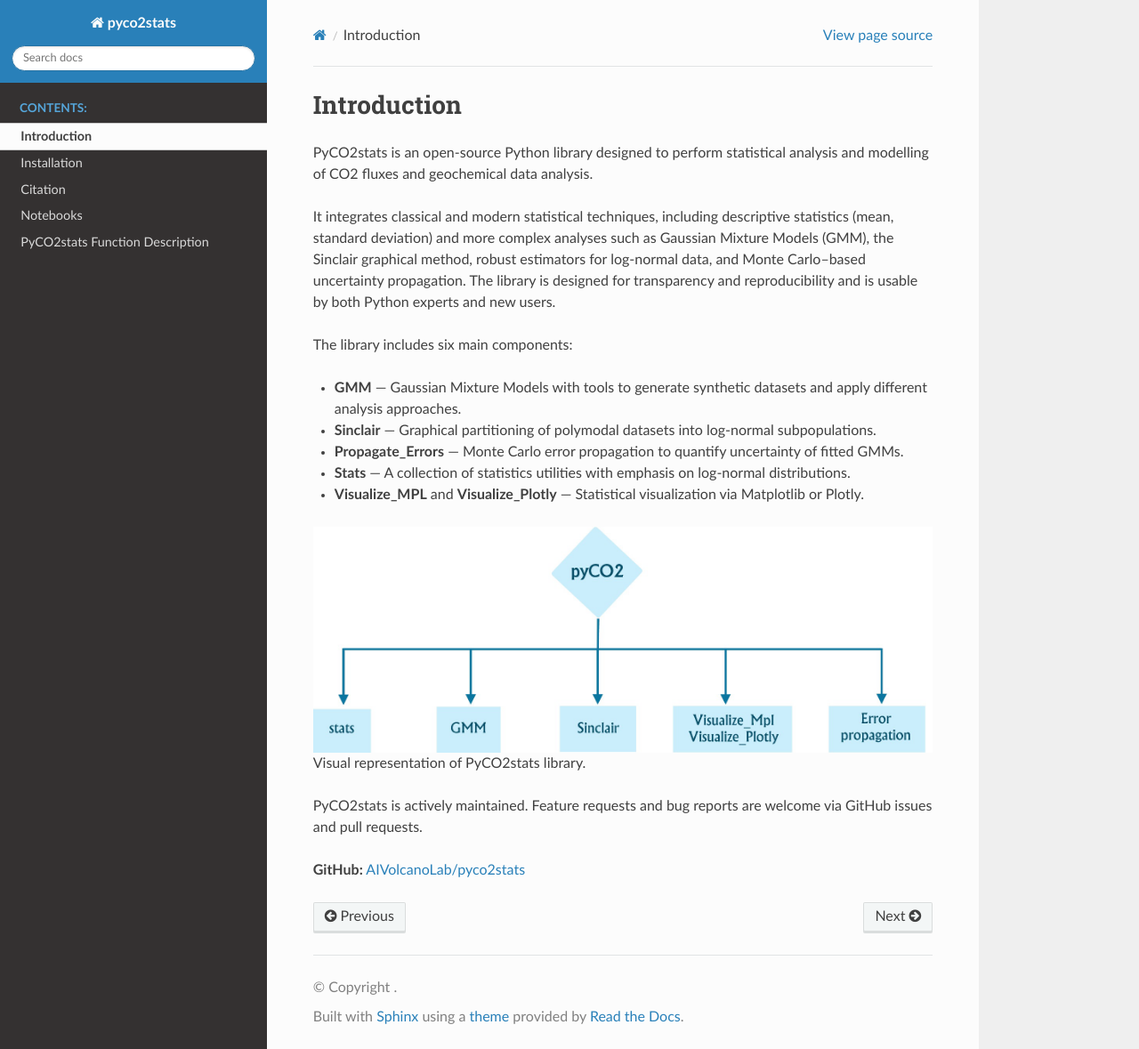
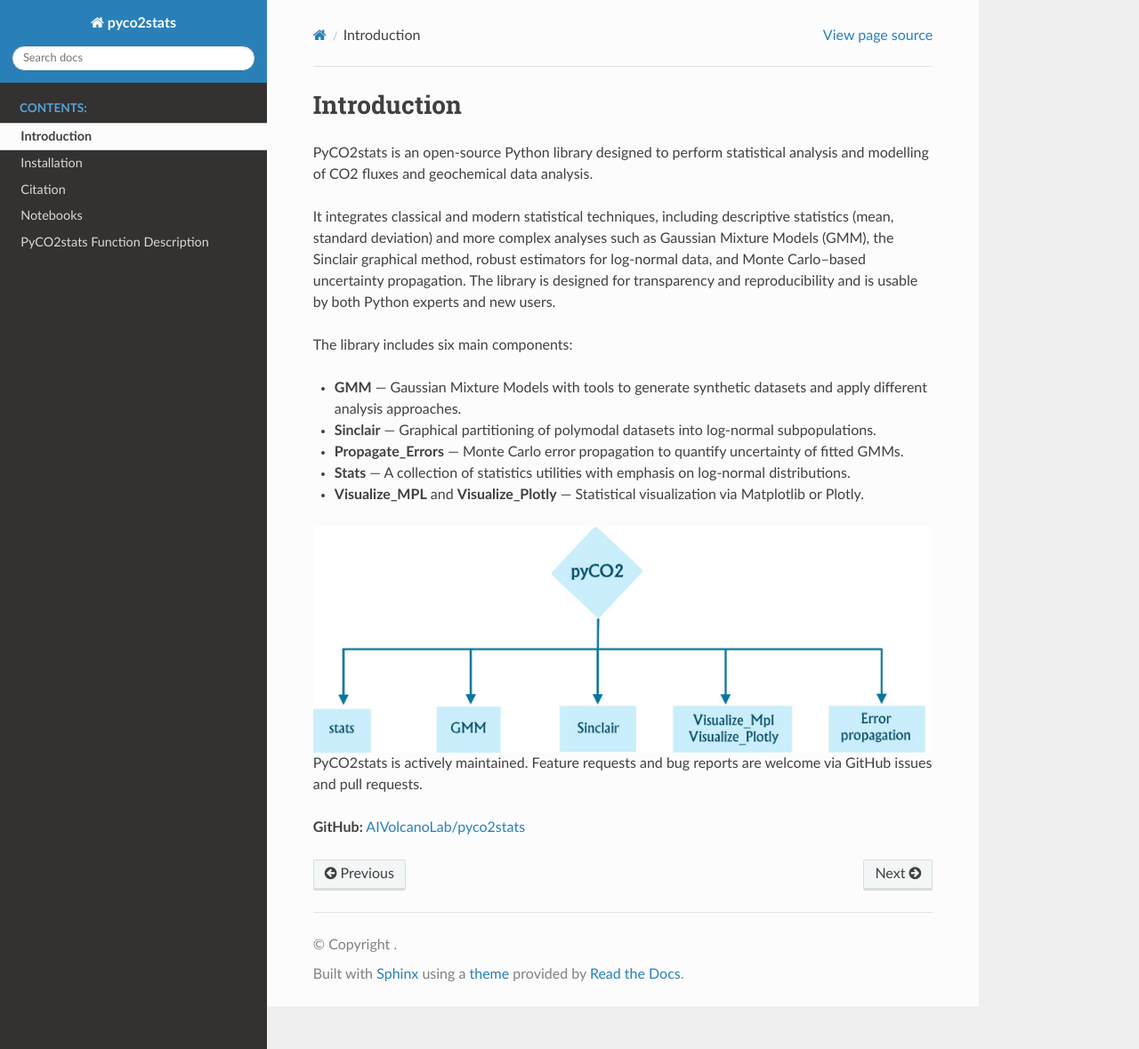
Before and after one commit to AIVolcanoLab/pyco2stats, a Sphinx documentation site: the page built from docs/introduction.rst, in a window 1280 px wide and 1179 px high. Shown: the whole window at 89% size. Built offline with Sphinx 7.4.7 and the Read the Docs theme 3.1.0, drawn with Linux system fonts in a browser that asks for light colours.

Commit message:
Update introduction.rst

```diff
--- a/docs/introduction.rst
+++ b/docs/introduction.rst
@@ -17,8 +17,6 @@ The library includes six main components:
    :alt: Visual representation of PyCO2stats library.
    :width: 1000px
    :align: center
-Visual representation of PyCO2stats library.
-
 
 PyCO2stats is actively maintained. Feature requests and bug reports are welcome via GitHub issues and pull requests.
 
```
